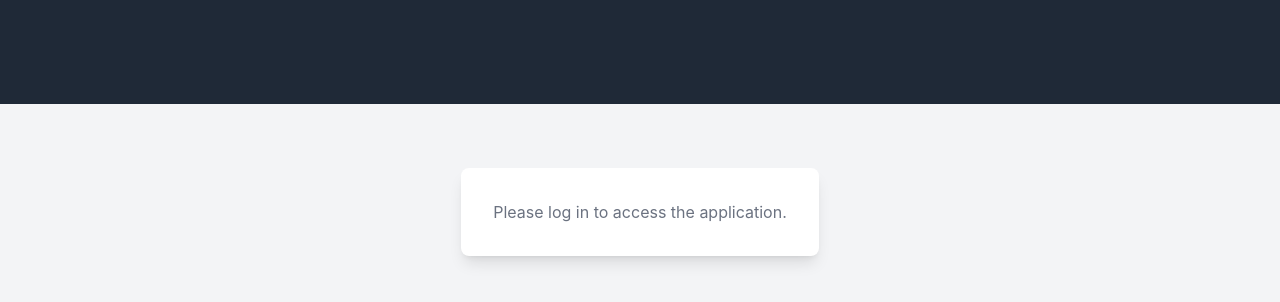
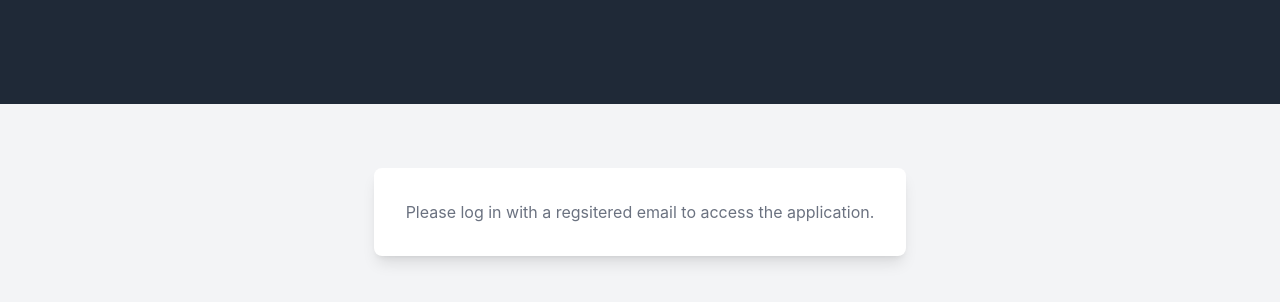
Before and after one commit to KostadinDev/alkoholik, a React (Create React App) app in the folder frontend/: page / in a window 1280 px wide. Shown: the top 302 px of the page. Built offline with nearby package versions, Linux system fonts and the light colour scheme; no server answers.

Commit message:
fixed email whitelist

```diff
--- a/frontend/src/components/content.jsx
+++ b/frontend/src/components/content.jsx
@@ -3,16 +3,16 @@ import BodyComponent from './body';
 import Header from './header';
 import LoginPrompt from './login-prompt';
 import { useUser } from '../context/user.context';
-
+import { EMAIL_WHITELIST } from '../constants/auth.constants';
 const Content = () => {
-  const { user, setUser } = useUser();
+  const { user } = useUser();
   return (
     <div className="flex flex-col h-screen">
       <header className="bg-gray-800 text-white p-4 z-50">
         <Header />
       </header>
       <main className="pt-16 flex-1 p-4 bg-gray-100">
-        {user ? <BodyComponent /> : <LoginPrompt />}
+        {user && EMAIL_WHITELIST.includes(user?.email) ? <BodyComponent /> : <LoginPrompt />}
       </main>
     </div>
   );
--- a/frontend/src/components/login-prompt.jsx
+++ b/frontend/src/components/login-prompt.jsx
@@ -2,7 +2,7 @@ const LoginPrompt = () => {
   return (
     <div className="flex items-center justify-center  bg-gray-100">
       <div className="bg-white p-8 rounded-lg shadow-lg text-center">
-        <p className="text-gray-500">Please log in to access the application.</p>
+        <p className="text-gray-500">Please log in with a regsitered email to access the application.</p>
       </div>
     </div>
   );
--- /dev/null
+++ b/frontend/src/constants/auth.constants.js
@@ -0,0 +1 @@
+export const EMAIL_WHITELIST = ['kostadin.g.devedzhiev@gmail.com'];
```
Also changed, not shown: 2 other files (tests, documents, lock files or other folders).
